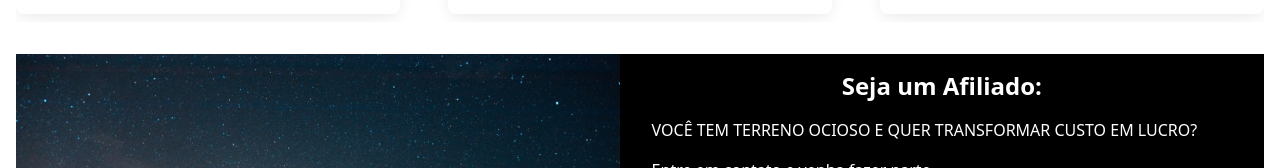
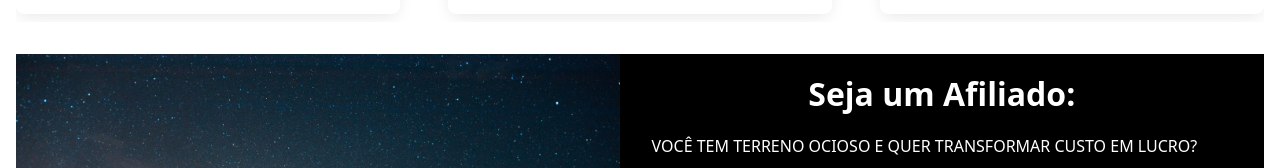
Before and after one commit to turista-rv/turista-rv-web, an Angular app: page / in a window 1280 px wide. Shown: the part 2578-2746 px from the top of the page. Built offline with nearby package versions, Linux system fonts and the light colour scheme.

Commit message:
afiliado text centralized and responsive changes

```diff
--- a/src/app/views/home/home.component.html
+++ b/src/app/views/home/home.component.html
@@ -270,7 +270,7 @@
                 </div>
                 <div class="w-full sm:w-2/3 flex flex-col justify-between p-4 mx-4">
                     <div class="mb-3">
-                        <h2 class="text-white text-2xl sm:text-center font-bold font-50px">Seja um Afiliado:</h2>
+                        <h2 class="text-white text-center font-bold text-32">Seja um Afiliado:</h2>
                         <p class="text-white sm:text-justify mt-4">
                             VOCÊ TEM TERRENO OCIOSO E QUER TRANSFORMAR CUSTO EM LUCRO?
                         </p>
--- a/tailwind.config.js
+++ b/tailwind.config.js
@@ -66,6 +66,7 @@ module.exports = {
         '24': '24px',
         '28': '28px',
         '32': '32px',
+        '35': '35px',
         '40': '40px',
         '50': '50px',
         '60': '60px',
```
